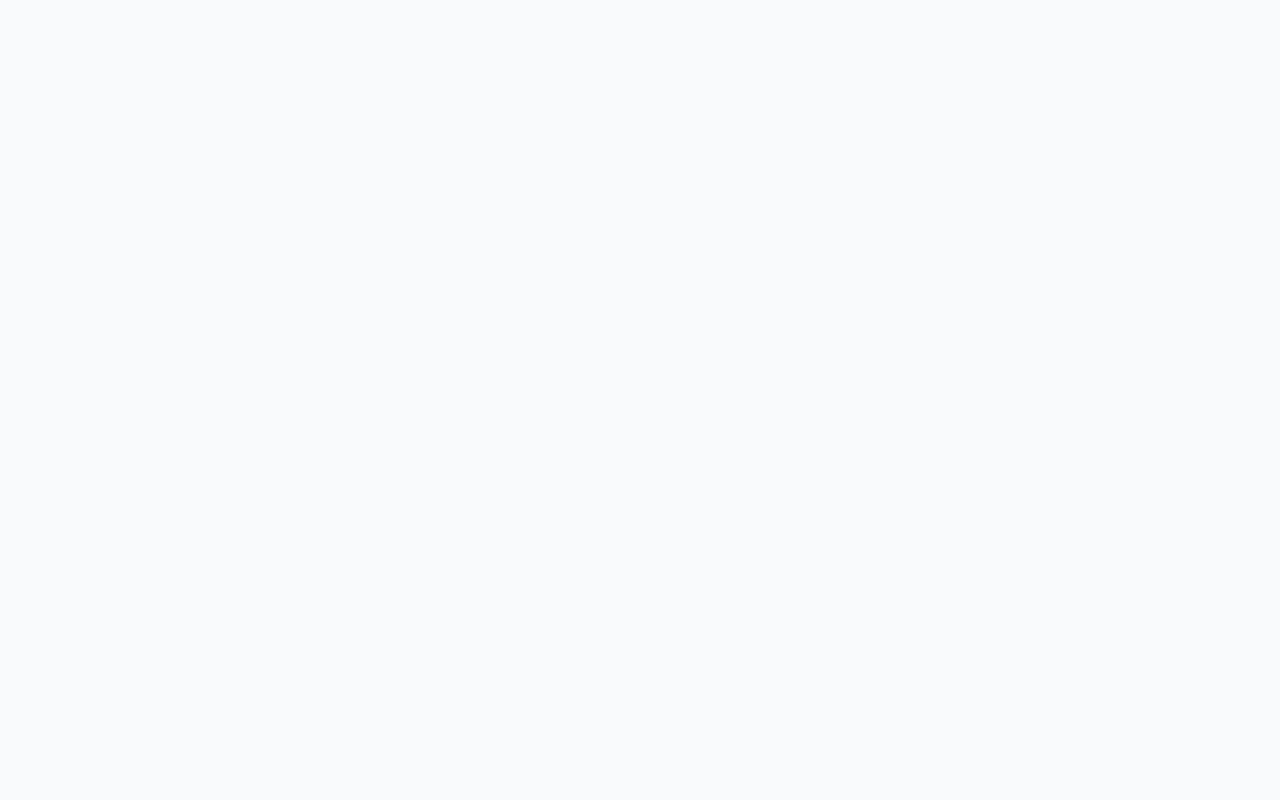
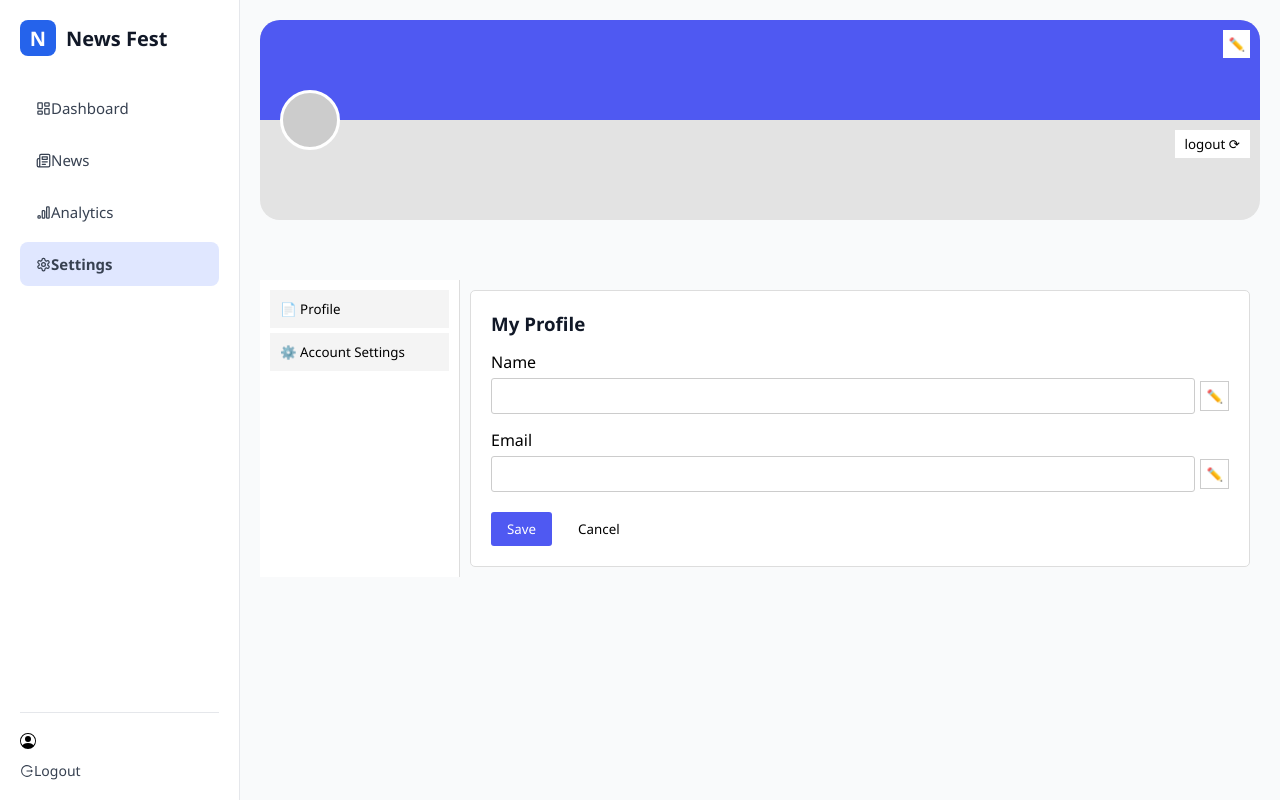
Before and after one commit to KrishnaChandraShiwakoti/News-Fest, a React (Vite) app in the folder Admin/: page /settings in a window 1280 px wide. Before the commit this address had no page. Built offline with nearby package versions, Linux system fonts and the light colour scheme.

Commit message:
Added setings page of the admin side

```diff
--- a/Admin/package.json
+++ b/Admin/package.json
@@ -10,6 +10,7 @@
     "preview": "vite preview"
   },
   "dependencies": {
+    "@tanstack/react-table": "^8.21.3",
     "axios": "^1.9.0",
     "react": "^19.1.0",
     "react-dom": "^19.1.0",
--- /dev/null
+++ b/Admin/src/Components/Profile/AccountSettings.jsx
@@ -0,0 +1,68 @@
+import React, { useState } from "react";
+
+const AccountSettings = () => {
+  const [oldPassword, setOldPassword] = useState("");
+  const [newPassword, setNewPassword] = useState("");
+  const [confirmPassword, setConfirmPassword] = useState("");
+
+  const handleUpdatePassword = () => {
+    if (newPassword !== confirmPassword) {
+      alert("New passwords don't match!");
+      return;
+    }
+    alert("Password updated successfully (simulated).");
+  };
+
+  const handleDeleteAccount = () => {
+    const confirmDelete = window.confirm(
+      "Are you sure you want to delete your account? This action cannot be undone."
+    );
+    if (confirmDelete) {
+      alert("Account deleted (simulated).");
+    }
+  };
+
+  return (
+    <div className="account-settings">
+      <h3>Account Settings</h3>
+      <p>Change Password</p>
+
+      <div className="password-inputs">
+        <input
+          type="password"
+          placeholder="Old Password"
+          value={oldPassword}
+          onChange={(e) => setOldPassword(e.target.value)}
+        />
+        <input
+          type="password"
+          placeholder="New Password"
+          value={newPassword}
+          onChange={(e) => setNewPassword(e.target.value)}
+        />
+        <input
+          type="password"
+          placeholder="Confirm New Password"
+          value={confirmPassword}
+          onChange={(e) => setConfirmPassword(e.target.value)}
+        />
+      </div>
+
+      <button className="update-password-btn" onClick={handleUpdatePassword}>
+        Update Password
+      </button>
+
+      <hr />
+
+      <h4>Delete Account</h4>
+      <p>
+        Once you delete your account, there is no going back. Please be certain.
+      </p>
+      <button className="delete-account-btn" onClick={handleDeleteAccount}>
+        Delete Account
+      </button>
+    </div>
+  );
+};
+
+export default AccountSettings;
--- /dev/null
+++ b/Admin/src/Components/Profile/Header.jsx
@@ -0,0 +1,15 @@
+import React from "react";
+
+const Header = () => {
+  return (
+    <div className="header">
+      <div className="profile-banner">
+        <div className="profile-avatar"></div>
+        <button className="edit-banner-btn">✏️</button>
+      </div>
+      <button className="logout-btn">logout ⟳</button>
+    </div>
+  );
+};
+
+export default Header;
--- /dev/null
+++ b/Admin/src/Components/Profile/ProfileForm.jsx
@@ -0,0 +1,37 @@
+import React, { useState } from "react";
+
+const ProfileForm = () => {
+  const [name, setName] = useState("");
+  const [email, setEmail] = useState("");
+  return (
+    <div className="profile-form">
+      <h3>My Profile</h3>
+      <label>Name</label>
+      <div className="input-row">
+        <input
+          type="text"
+          value={name}
+          onChange={(e) => setName(e.target.value)}
+        />
+        <button className="edit-icon">✏️</button>
+      </div>
+
+      <label>Email</label>
+      <div className="input-row">
+        <input
+          type="email"
+          value={email}
+          onChange={(e) => setEmail(e.target.value)}
+        />
+        <button className="edit-icon">✏️</button>
+      </div>
+
+      <div className="form-actions">
+        <button className="save-btn">Save</button>
+        <button className="cancel-btn">Cancel</button>
+      </div>
+    </div>
+  );
+};
+
+export default ProfileForm;
--- /dev/null
+++ b/Admin/src/Components/Profile/Sidebar.jsx
@@ -0,0 +1,20 @@
+import React from "react";
+import { useNavigate } from "react-router-dom";
+
+const Sidebar = () => {
+  const navigate = useNavigate();
+  return (
+    <div className="sidebar-profile">
+      <button className="sidebar-btn" onClick={() => navigate("/settings")}>
+        📄 Profile
+      </button>
+      <button
+        className="sidebar-btn"
+        onClick={() => navigate("/settings/accountsetting")}>
+        ⚙️ Account Settings
+      </button>
+    </div>
+  );
+};
+
+export default Sidebar;
--- /dev/null
+++ b/Admin/src/Styles/Settings.css
@@ -0,0 +1,199 @@
+.profile-container {
+  width: 100%;
+}
+
+.header {
+  background: #e3e3e3;
+  position: relative;
+  height: 200px;
+  border-radius: 20px;
+}
+
+.profile-banner {
+  background: #4f59f2;
+  height: 100px;
+  position: relative;
+  border-radius: 20px 20px 0px 0px;
+}
+
+.profile-avatar {
+  width: 60px;
+  height: 60px;
+  border: 3px solid white;
+  background: #ccc;
+  border-radius: 50%;
+  position: absolute;
+  bottom: -30px;
+  left: 20px;
+}
+
+.edit-banner-btn {
+  position: absolute;
+  top: 10px;
+  right: 10px;
+  background: white;
+  border: none;
+  padding: 5px;
+  cursor: pointer;
+}
+
+.logout-btn {
+  position: absolute;
+  top: 110px;
+  right: 10px;
+  padding: 5px 10px;
+  background: white;
+  border: none;
+  cursor: pointer;
+}
+
+.profile-main-content {
+  display: flex;
+  margin-top: 60px;
+}
+
+.sidebar-profile {
+  width: 200px;
+  background: #fff;
+  padding: 10px;
+  border-right: 1px solid #ddd;
+}
+
+.sidebar-btn {
+  display: block;
+  width: 100%;
+  padding: 10px;
+  margin-bottom: 5px;
+  background: #f4f4f4;
+  border: none;
+  text-align: left;
+  cursor: pointer;
+}
+
+.sidebar-btn:hover {
+  background: #e0e0e0;
+}
+
+.profile-form {
+  flex: 1;
+  padding: 20px;
+  background: white;
+  border-radius: 5px;
+  margin: 10px;
+  border: 1px solid #ddd;
+}
+
+.profile-form h3 {
+  margin-top: 0;
+}
+
+.profile-form label {
+  display: block;
+  margin: 15px 0 5px;
+}
+
+.input-row {
+  display: flex;
+  align-items: center;
+}
+
+.input-row input {
+  flex: 1;
+  padding: 8px;
+  margin-right: 5px;
+  border: 1px solid #ccc;
+  border-radius: 3px;
+}
+
+.edit-icon {
+  background: white;
+  border: 1px solid #ccc;
+  padding: 5px;
+  cursor: pointer;
+}
+
+textarea {
+  width: 100%;
+  height: 70px;
+  padding: 8px;
+  border: 1px solid #ccc;
+  border-radius: 3px;
+}
+
+.form-actions {
+  margin-top: 20px;
+}
+
+.save-btn {
+  background: #4f59f2;
+  color: white;
+  padding: 8px 16px;
+  border: none;
+  margin-right: 10px;
+  border-radius: 3px;
+  cursor: pointer;
+}
+
+.cancel-btn {
+  background: transparent;
+  padding: 8px 16px;
+  border: none;
+  cursor: pointer;
+}
+
+.account-settings {
+  padding: 20px;
+  background: #fafafa;
+  border: 1px solid #ddd;
+  border-radius: 8px;
+  margin: 10px;
+  width: 100%;
+}
+
+.account-settings h3 {
+  margin-top: 0;
+}
+
+.password-inputs {
+  display: flex;
+  gap: 10px;
+  margin-bottom: 15px;
+}
+
+.password-inputs input {
+  flex: 1;
+  padding: 8px;
+  border: 1px solid #ccc;
+  border-radius: 3px;
+}
+
+.update-password-btn {
+  background: #4f59f2;
+  color: white;
+  padding: 8px 16px;
+  border: none;
+  margin-bottom: 15px;
+  border-radius: 3px;
+  cursor: pointer;
+}
+
+.update-password-btn:hover {
+  background: #3e47c0;
+}
+
+hr {
+  margin: 20px 0;
+}
+
+.delete-account-btn {
+  background: #d9534f;
+  color: white;
+  padding: 8px 16px;
+  border: none;
+  border-radius: 3px;
+  cursor: pointer;
+}
+
+.delete-account-btn:hover {
+  background: #c9302c;
+}
--- a/Admin/src/core/private/News.jsx
+++ b/Admin/src/core/private/News.jsx
@@ -1,9 +1,13 @@
-import React, { useState } from "react";
+import React, { useMemo, useState } from "react";
 import "../../Styles/News.css";
 import { Link, useNavigate } from "react-router-dom";
 import { useEffect } from "react";
 import { auth } from "../../Utils/axios";
-
+import {
+  useReactTable,
+  getCoreRowModel,
+  flexRender,
+} from "@tanstack/react-table";
 const News = () => {
   const navigate = useNavigate();
   const [articles, setArticles] = useState([]);
@@ -30,9 +34,74 @@ const News = () => {
     };
     fetchArticles();
   }, []);
-  const handleDelete = async (id) => {
-    console.log(id);
-  };
+  const data = useMemo(() => articles, [articles]);
+  const columns = React.useMemo(
+    () => [
+      {
+        header: "Title",
+        accessorKey: "title",
+        cell: ({ row }) => (
+          <div data-label="Title">
+            <img
+              src={`http://localhost:3000${row.original.imageUrl}`}
+              alt="News"
+              style={{ width: "50px", height: "auto", marginRight: "10px" }}
+            />
+            {`${row.original.title.substring(0, 80)}...`}
+          </div>
+        ),
+      },
+      {
+        header: "Category",
+        accessorKey: "category.category_name",
+        cell: ({ row }) => <span>{row.original.category.category_name}</span>,
+      },
+      {
+        header: "Date",
+        accessorKey: "updatedAt",
+      },
+      {
+        header: "Views",
+        accessorKey: "views",
+      },
+      {
+        header: "Status",
+        accessorKey: "status",
+        cell: ({ row }) => (
+          <span
+            className={`status ${
+              row.original.status === "published"
+                ? "status-featured"
+                : "status-regular"
+            }`}>
+            {row.original.status}
+          </span>
+        ),
+      },
+      {
+        header: "Actions",
+        cell: ({ row }) => (
+          <div className="actions" data-label="Actions">
+            <button className="edit">Edit</button>
+            <button
+              className="delete"
+              // onClick={() => handleDelete(row.original.newsId)}
+            >
+              Delete
+            </button>
+          </div>
+        ),
+      },
+    ]
+    // [handleDelete]
+  );
+
+  const table = useReactTable({
+    data,
+    columns,
+    getCoreRowModel: getCoreRowModel(),
+  });
+
   return (
     <div>
       <div className="title-container">
@@ -40,60 +109,33 @@ const News = () => {
         <Link to={"/news/add"}>New Article</Link>
       </div>
 
-      {/* Search */}
-
-      {/* News */}
+      {/* Table */}
       <div>
         <table className="table">
           <thead>
-            <tr>
-              <th>Title</th>
-              <th>Category</th>
-              <th>Date</th>
-              <th>Views</th>
-              <th>Status</th>
-              <th>Actions</th>
-            </tr>
+            {table.getHeaderGroups().map((headerGroup) => (
+              <tr key={headerGroup.id}>
+                {headerGroup.headers.map((header) => (
+                  <th key={header.id}>
+                    {flexRender(
+                      header.column.columnDef.header,
+                      header.getContext()
+                    )}
+                  </th>
+                ))}
+              </tr>
+            ))}
           </thead>
           <tbody>
-            {articles.map((article) => {
-              console.log(article);
-              return (
-                <tr key={article.newsId}>
-                  <td data-label="Title">
-                    <img
-                      src={`http://localhost:3000${article.imageUrl}`}
-                      alt="News"
-                    />{" "}
-                    {`${article.title.substring(0, 80)}...`}
+            {table.getRowModel().rows.map((row) => (
+              <tr key={row.id}>
+                {row.getVisibleCells().map((cell) => (
+                  <td key={cell.id}>
+                    {flexRender(cell.column.columnDef.cell, cell.getContext())}
                   </td>
-                  <td data-label="Category">
-                    {article.category.category_name}
-                  </td>
-
-                  <td data-label="Date">{article.updatedAt}</td>
-                  <td data-label="Views">{article.views}</td>
-                  <td data-label="Status">
-                    <span
-                      className={`status ${
-                        article.status === "published"
-                          ? "status-featured"
-                          : "status-regular"
-                      }`}>
-                      {article.status}
-                    </span>
-                  </td>
-                  <td data-label="Actions" className="actions">
-                    <button className="edit">Edit</button>
-                    <button
-                      className="delete"
-                      onClick={() => handleDelete(article.newsId)}>
-                      Delete
-                    </button>
-                  </td>
-                </tr>
-              );
-            })}
+                ))}
+              </tr>
+            ))}
           </tbody>
         </table>
       </div>
--- /dev/null
+++ b/Admin/src/core/private/Settings.jsx
@@ -0,0 +1,17 @@
+import "../../Styles/Settings.css";
+import Header from "../../Components/Profile/Header";
+import Sidebar from "../../Components/Profile/Sidebar";
+import { Outlet } from "react-router-dom";
+const Settings = () => {
+  return (
+    <div className="profile-container">
+      <Header />
+      <div className="profile-main-content">
+        <Sidebar />
+        <Outlet />
+      </div>
+    </div>
+  );
+};
+
+export default Settings;
```
Also changed, not shown: Admin/src/App.jsx (+17 -0 lines), 1 other file (tests, documents, lock files or other folders).
